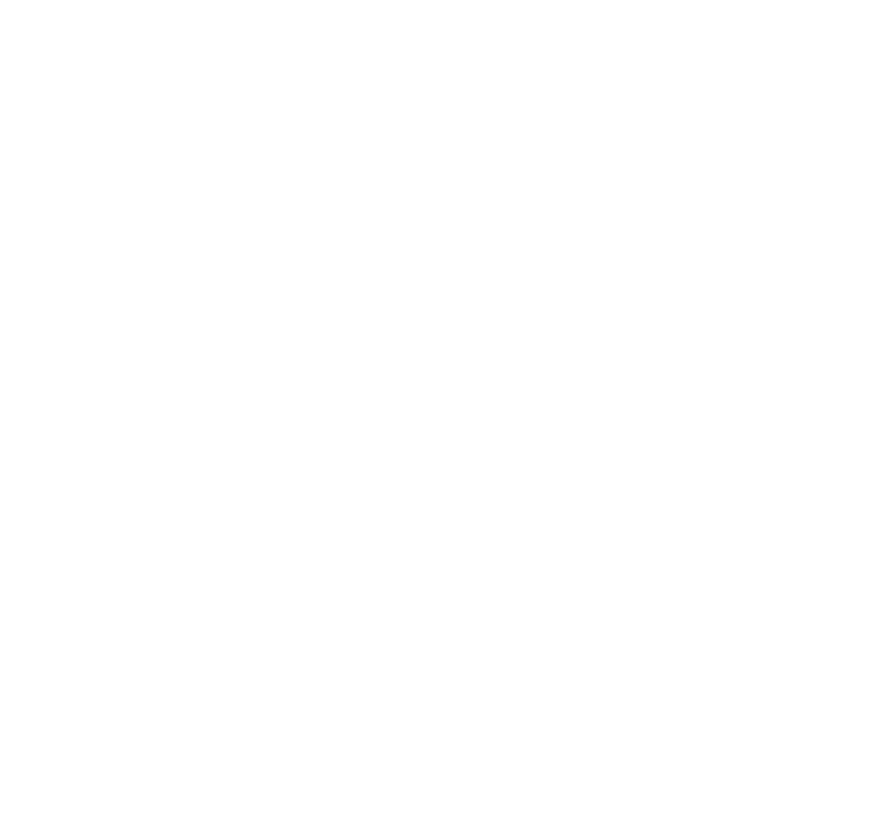
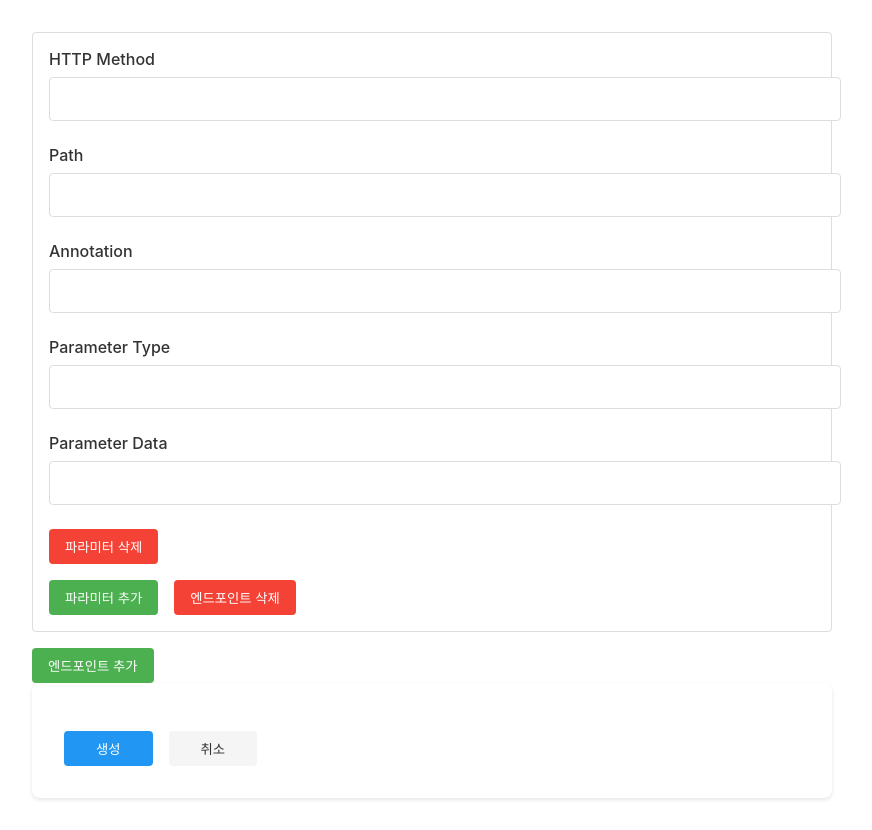
Before and after one commit to ten0213/ProjectManager, a React (Create React App) app in the folder projectmanager/: page /document/create/1 in a window 1280 px wide. Before the commit this address had no page. Shown: the whole page, without its empty margins (208-1080 px from the left). Before the commit the page ends 800 px from the top, so only its background shows below. Built offline with nearby package versions, Linux system fonts and the light colour scheme; no server answers.

Commit message:
페이지 구현 완료

```diff
--- a/projectmanager/src/App.tsx
+++ b/projectmanager/src/App.tsx
@@ -17,8 +17,8 @@
   <Route path="/signup" element={<Signup />} />
   <Route path="/project" element={<Project />} />
   <Route path="/createproject" element={<CreateProject />} />
-            <Route path="/projectdetail" element={<ProjectDetail />} />
-            <Route path="/createdocument" element={<CreateDocument />} />
+  <Route path="/projectdetail/:id" element={<ProjectDetail />} />
+  <Route path="/document/create/:id" element={<CreateDocument />} /> {/* 경로 수정 */}
 </Routes>
         </div>
       </BrowserRouter>
--- a/projectmanager/src/component/Document/CreateDocument.tsx
+++ b/projectmanager/src/component/Document/CreateDocument.tsx
@@ -1,7 +1,7 @@
-import React, { useState, useEffect } from 'react';
-import { useNavigate, useParams } from 'react-router-dom';
-import styled from 'styled-components';
-import Axiosbase from '../../Axiosbase.tsx';
+import React, { useState, useEffect } from "react";
+import { useNavigate, useParams } from "react-router-dom";
+import styled from "styled-components";
+import Axiosbase from "../../Axiosbase.tsx";
 
 interface DocumentRequest {
   date: string;
@@ -84,34 +84,34 @@
   transition: background-color 0.2s;
 
   &.parameter-add {
-   background-color: #4CAF50;
+    background-color: #4caf50;
     color: white;
     &:hover {
-     background-color: #388E3C;
+      background-color: #388e3c;
     }
   }
 
   &.parameter-remove {
-   background-color: #F44336;
+    background-color: #f44336;
     color: white;
     &:hover {
-     background-color: #D32F2F;
+      background-color: #d32f2f;
     }
   }
 
   &.endpoint-add {
-   background-color: #4CAF50;
+    background-color: #4caf50;
     color: white;
     &:hover {
-     background-color: #388E3C;
+      background-color: #388e3c;
     }
   }
 
   &.endpoint-remove {
-   background-color: #F44336;
+    background-color: #f44336;
     color: white;
     &:hover {
-     background-color: #D32F2F;
+      background-color: #d32f2f;
     }
   }
 `;
@@ -152,8 +152,10 @@
   const { id } = useParams<{ id: string }>();
   const navigate = useNavigate();
   const [error, setError] = useState<string | null>(null);
+  const [previousDocument, setPreviousDocument] = useState<DocumentRequest | null>(null);
+  // 초기 상태 수정
   const [formData, setFormData] = useState<DocumentRequest>({
-  date: new Date().toISOString().split('T')[0], // 하드코딩된 빈 문자열 대신 실제 날짜 사용
+    date: new Date().toISOString(),
     projectId: 0,
     endpoints: [{
       path: '',
@@ -165,116 +167,193 @@
       }]
     }]
   });
+
+  // useEffect 수정
   useEffect(() => {
-  if (id) {
-    const projectId=10;
-    console.log('Current Project ID:', projectId); // 디버깅용
+    if (!id) {
+      console.error('No project ID in URL');
+      setError('프로젝트 ID가 필요합니다.');
+      return;
+    }
+
+    const projectId = parseInt(id);
+    if (isNaN(projectId)) {
+      console.error('Invalid project ID:', id);
+      setError('유효하지 않은 프로젝트 ID입니다.');
+      return;
+    }
+
+    console.log('Setting project ID:', projectId);
     setFormData(prev => ({
       ...prev,
       projectId: projectId
     }));
-  } else {
-    console.log('No project ID found in URL'); // 디버깅용
-  }
   }, [id]);
 
- const handleEndpointChange = (index: number, field: keyof EndpointRequest, value: string) => {
+  const fetchLastDocument = async () => {
+    try {
+      const response = await Axiosbase.get(`/api/document/read/exDocumentData`);
+      setPreviousDocument(response.data);
+
+    // 이전 문서 데이터를 formData에 설정
+    if(response.data) {
       setFormData(prev => ({
+        ...prev,
+        endpoints: response.data.endpoints.map(endpoint => ({
+          path: endpoint.path,
+          method: endpoint.method,
+          parameters: endpoint.parameters.map(param => ({
+            annotation: param.annotation,
+            type: param.type,
+            data: param.data
+          }))
+        }))
+      }));
+    }
+  } catch (err) {
+    console.log('이전 문서가 없거나 불러오기 실패');
+  }
+};
+
+  useEffect(() => {
+    if (!id) {
+      console.error('No project ID in URL');
+      setError('프로젝트 ID가 필요합니다.');
+      return;
+    }
+
+    const projectId = parseInt(id);
+    if (isNaN(projectId)) {
+      console.error('Invalid project ID:', id);
+      setError('유효하지 않은 프로젝트 ID입니다.');
+      return;
+    }
+
+    console.log('Setting project ID:', projectId);
+    setFormData(prev => ({
+      ...prev,
+      projectId: projectId
+    }));
+
+    // 이전 문서 데이터 불러오기
+    fetchLastDocument();
+  }, [id]);
+  const handleEndpointChange = (
+    index: number,
+    field: keyof EndpointRequest,
+    value: string
+  ) => {
+    setFormData((prev) => ({
       ...prev,
       endpoints: prev.endpoints.map((endpoint, i) =>
         i === index ? { ...endpoint, [field]: value } : endpoint
-     )
+      ),
     }));
   };
 
- const handleParameterChange = (endpointIndex: number, paramIndex: number, field: keyof ParameterRequest, value: string) => {
-   setFormData(prev => ({
+  const handleParameterChange = (
+    endpointIndex: number,
+    paramIndex: number,
+    field: keyof ParameterRequest,
+    value: string
+  ) => {
+    setFormData((prev) => ({
       ...prev,
       endpoints: prev.endpoints.map((endpoint, i) =>
-       i === endpointIndex ? {
+        i === endpointIndex
+          ? {
               ...endpoint,
               parameters: endpoint.parameters.map((param, j) =>
                 j === paramIndex ? { ...param, [field]: value } : param
-         )
-       } : endpoint
-     )
+              ),
+            }
+          : endpoint
+      ),
     }));
   };
 
   const addEndpoint = () => {
-   setFormData(prev => ({
+    setFormData((prev) => ({
       ...prev,
-     endpoints: [...prev.endpoints, {
-       path: '',
-       method: '',
-       parameters: [{
-         annotation: '',
-         type: '',
-         data: ''
-       }]
-     }]
+      endpoints: [
+        ...prev.endpoints,
+        {
+          path: "",
+          method: "",
+          parameters: [
+            {
+              annotation: "",
+              type: "",
+              data: "",
+            },
+          ],
+        },
+      ],
     }));
   };
 
   const addParameter = (endpointIndex: number) => {
-   setFormData(prev => ({
+    setFormData((prev) => ({
       ...prev,
       endpoints: prev.endpoints.map((endpoint, i) =>
-       i === endpointIndex ? {
+        i === endpointIndex
+          ? {
               ...endpoint,
-         parameters: [...endpoint.parameters, {
-           annotation: '',
-           type: '',
-           data: ''
-         }]
-       } : endpoint
-     )
+              parameters: [
+                ...endpoint.parameters,
+                {
+                  annotation: "",
+                  type: "",
+                  data: "",
+                },
+              ],
+            }
+          : endpoint
+      ),
     }));
   };
 
   const removeEndpoint = (index: number) => {
     if (formData.endpoints.length > 1) {
-     setFormData(prev => ({
+      setFormData((prev) => ({
         ...prev,
-       endpoints: prev.endpoints.filter((_, i) => i !== index)
+        endpoints: prev.endpoints.filter((_, i) => i !== index),
       }));
     }
   };
 
   const removeParameter = (endpointIndex: number, paramIndex: number) => {
     if (formData.endpoints[endpointIndex].parameters.length > 1) {
-     setFormData(prev => ({
+      setFormData((prev) => ({
         ...prev,
         endpoints: prev.endpoints.map((endpoint, i) =>
-         i === endpointIndex ? {
+          i === endpointIndex
+            ? {
                 ...endpoint,
-           parameters: endpoint.parameters.filter((_, j) => j !== paramIndex)
-         } : endpoint
-       )
+                parameters: endpoint.parameters.filter(
+                  (_, j) => j !== paramIndex
+                ),
+              }
+            : endpoint
+        ),
       }));
     }
   };
 
+  // handleSubmit 수정
   const handleSubmit = async (e: React.FormEvent) => {
     e.preventDefault();
     try {
-    // projectId가 유효한지 먼저 확인
-    if (!id) {
+      if (!formData.projectId) {
         setError('프로젝트 ID가 필요합니다.');
         return;
       }
 
-    const projectId = parseInt(id, 10);
-    if (isNaN(projectId) || projectId <= 0) {
-      setError('유효하지 않은 프로젝트 ID입니다.');
-      return;
-    }
-
       const requestData: DocumentRequest = {
-      date: new Date().toISOString().split('T')[0],
-      projectId: projectId,
+        date: formData.date,
+        projectId: formData.projectId,
         endpoints: formData.endpoints.map(endpoint => ({
-        path: endpoint.path || '',  // 빈 문자열 대신 null 체크
+          path: endpoint.path || '',
           method: endpoint.method || '',
           parameters: endpoint.parameters.map(param => ({
             annotation: param.annotation || '',
@@ -284,16 +363,13 @@
         }))
       };
 
+      console.log('Submitting request with projectId:', formData.projectId);
       console.log('Request Data:', JSON.stringify(requestData, null, 2));
 
       const response = await Axiosbase.post('/api/document/create', requestData);
-    console.log('Response:', response);
-
-    navigate("/projectdetail");
+      navigate(`/projectdetail/${formData.projectId}`);
     } catch (err: any) {
-    console.error('Error details:', err.response?.data);
-    console.error('Error status:', err.response?.status);
-    console.error('Full error:', err);
+      console.error('Error:', err);
       setError(err.response?.data?.message || 'API 문서 생성에 실패했습니다.');
     }
   };
@@ -310,8 +386,10 @@
       <Label>HTTP Method</Label>
       <Input
         type="text"
-             value={endpoint.method}
-             onChange={(e) => handleEndpointChange(endpointIndex, 'method', e.target.value)}
+        placeholder={previousDocument?.endpoints[endpointIndex]?.method || endpoint.method}
+        onChange={(e) =>
+          handleEndpointChange(endpointIndex, "method", e.target.value)
+        }
       />
     </FormGroup>
 
@@ -319,8 +397,10 @@
       <Label>Path</Label>
       <Input
         type="text"
-             value={endpoint.path}
-             onChange={(e) => handleEndpointChange(endpointIndex, 'path', e.target.value)}
+        placeholder={previousDocument?.endpoints[endpointIndex]?.path || endpoint.path}
+        onChange={(e) =>
+          handleEndpointChange(endpointIndex, "path", e.target.value)
+        }
       />
     </FormGroup>
 
@@ -330,8 +410,15 @@
           <Label>Annotation</Label>
           <Input
             type="text"
-                 value={param.annotation}
-                 onChange={(e) => handleParameterChange(endpointIndex, paramIndex, 'annotation', e.target.value)}
+            placeholder={previousDocument?.endpoints[endpointIndex]?.parameters[paramIndex]?.annotation || param.annotation}
+            onChange={(e) =>
+              handleParameterChange(
+                endpointIndex,
+                paramIndex,
+                "annotation",
+                e.target.value
+              )
+            }
           />
         </FormGroup>
 
@@ -339,8 +426,15 @@
           <Label>Parameter Type</Label>
           <Input
             type="text"
-                 value={param.type}
-                 onChange={(e) => handleParameterChange(endpointIndex, paramIndex, 'type', e.target.value)}
+            placeholder={previousDocument?.endpoints[endpointIndex]?.parameters[paramIndex]?.type || param.type}
+            onChange={(e) =>
+              handleParameterChange(
+                endpointIndex,
+                paramIndex,
+                "type",
+                e.target.value
+              )
+            }
           />
         </FormGroup>
 
@@ -348,8 +442,15 @@
           <Label>Parameter Data</Label>
           <Input
             type="text"
-                 value={param.data}
-                 onChange={(e) => handleParameterChange(endpointIndex, paramIndex, 'data', e.target.value)}
+            placeholder={previousDocument?.endpoints[endpointIndex]?.parameters[paramIndex]?.data || param.data}
+            onChange={(e) =>
+              handleParameterChange(
+                endpointIndex,
+                paramIndex,
+                "data",
+                e.target.value
+              )
+            }
           />
         </FormGroup>
 
@@ -383,7 +484,11 @@
       ))}
 
       <ButtonGroup>
-       <ActionButton type="button" className="endpoint-add" onClick={addEndpoint}>
+        <ActionButton
+          type="button"
+          className="endpoint-add"
+          onClick={addEndpoint}
+        >
           엔드포인트 추가
         </ActionButton>
       </ButtonGroup>
```
Also changed, not shown: projectmanager/src/component/Project/Project.tsx (+62 -10 lines), projectmanager/src/component/Project/ProjectDetail.tsx (+179 -27 lines). Lines whose indentation alone changed are shown as unchanged.
